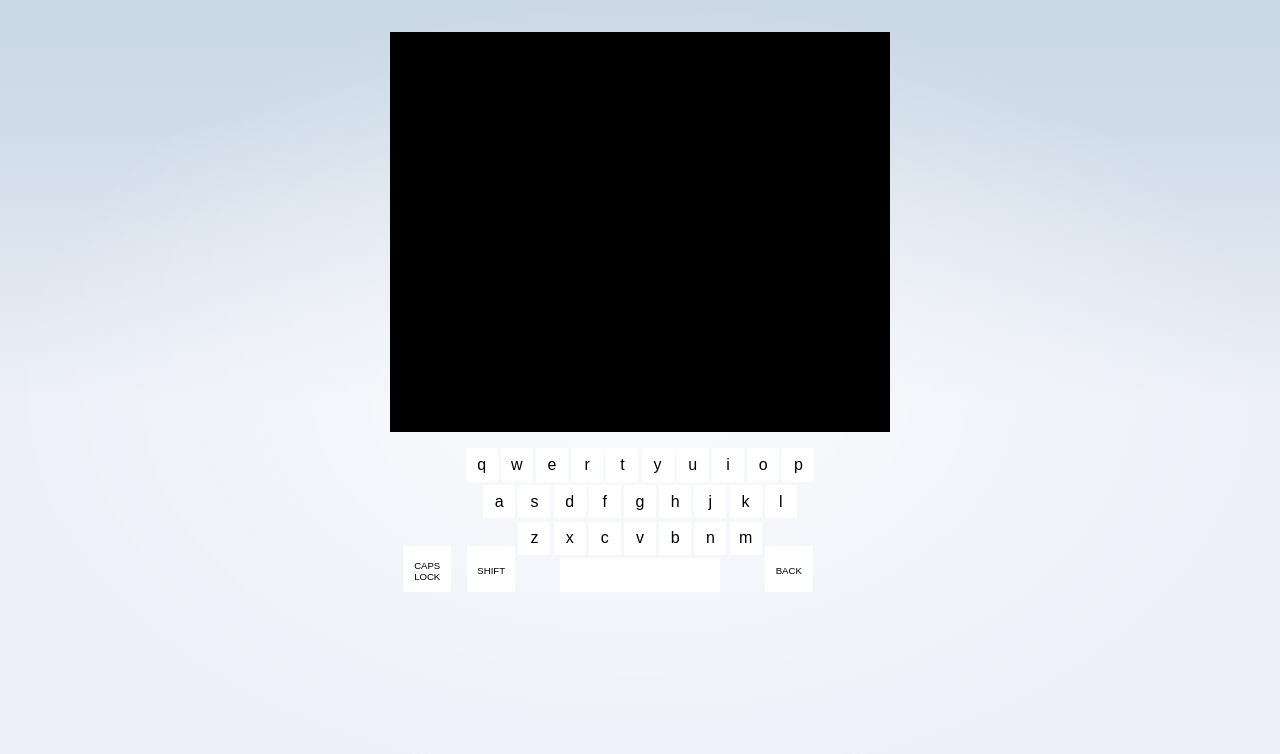
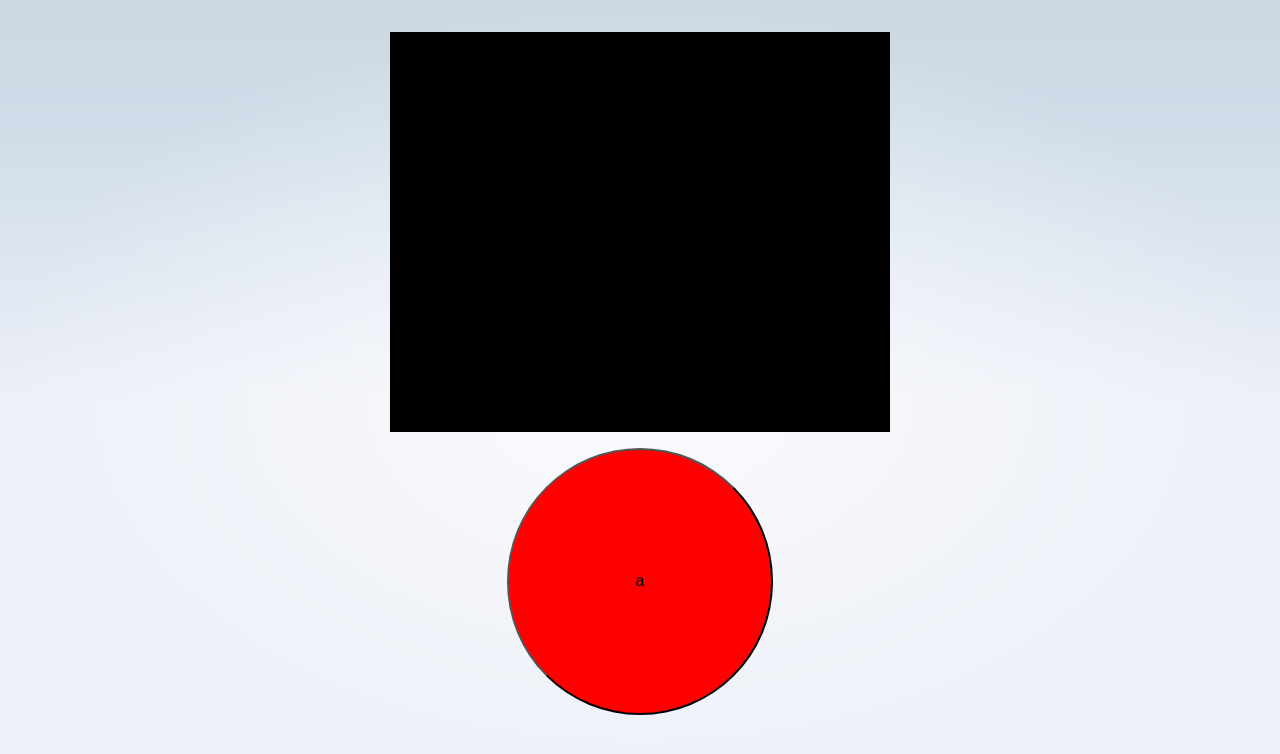
Before and after one commit to CatalinBucuresteanu/Keyboard, a SvelteKit app: page / in a window 1280 px wide. Shown: the top 754 px of the page. Built offline with nearby package versions, Linux system fonts and the light colour scheme.

Commit message:
Added polar coordinates

```diff
--- a/src/routes/+page.svelte
+++ b/src/routes/+page.svelte
@@ -40,47 +40,24 @@
 			shift = false;
 		}
 	}
+
+	function click(event: MouseEvent) {
+		event.preventDefault();
+		let r=Math.sqrt((event.clientX*event.clientX)+(event.clientY*event.clientY))
+		let theta=Math.atan2(event.clientY,event.clientX);
+		console.log(r,theta);
+	}
 </script>
 
 <p id="screen">{currentGuess}</p>
 
 <div class="controls">
 	<div class="keyboard">
-		<button
-			onclick={update}
-			data-key="backspace"
-			name="key"
-			value="backspace"
-		>
-			back
-		</button>
-		<button onclick={update} data-key="shift" name="key" value="shift">
-			shift
-		</button>
-		<button
-			onclick={update}
-			data-key="caps lock"
-			name="key"
-			value="caps lock"
-		>
-			caps lock
-		</button>
+	<button class="circle" onclick={click} >
+a
+	</button>
 
-		{#each ["qwertyuiop", "asdfghjkl", "zxcvbnm", " "] as row (row)}
-			<div class="row">
-				{#each row as letter, index (index)}
-					<button
-						onclick={update}
-						data-key={shift || capslock ? letter.toUpperCase() : letter}
-						disabled={false}
-						name="key"
-						value={letter}
-					>
-						{shift || capslock ? letter.toUpperCase() : letter}
-					</button>
-				{/each}
-			</div>
-		{/each}
+
 	</div>
 </div>
 
@@ -117,51 +94,12 @@
 		flex: 1;
 	}
 
-	.keyboard button,
-	.keyboard button:disabled {
-		--size: min(8vw, 4vh, 40px);
-		background-color: white;
-		color: black;
-		width: var(--size);
-		border: none;
-		border-radius: 2px;
-		font-size: calc(var(--size) * 0.5);
-		margin: 0;
-	}
+	.circle{
+		width: 200pt;
+		aspect-ratio: 1;
+		background-color: red;
+		margin: auto;
+		border-radius: 100%;
 
-	.keyboard button:focus {
-		background: var(--color-theme-1);
-		color: white;
-		outline: none;
-	}
-
-	.keyboard button[data-key="shift"],
-	.keyboard button[data-key="backspace"],
-	.keyboard button[data-key="caps lock"] {
-		position: absolute;
-		bottom: 0;
-		width: calc(1.5 * var(--size));
-		height: calc(1 / 3 * (100% - 2 * var(--gap)));
-		text-transform: uppercase;
-		font-size: calc(0.3 * var(--size));
-		padding-top: calc(0.15 * var(--size));
-	}
-
-	.keyboard button[data-key="shift"] {
-		right: calc(50% + 3.5 * var(--size) + 0.8rem);
-	}
-	.keyboard button[data-key="caps lock"] {
-		right: calc(50% + 5.5 * var(--size) + 0.8rem);
-	}
-
-	.keyboard button[data-key=" "] {
-		width: calc(var(--size) * 5);
-	}
-	.keyboard button[data-key="backspace"] {
-		left: calc(50% + 3.5 * var(--size) + 0.8rem);
-	}
-
-	.keyboard button[data-key="enter"]:disabled {
-		opacity: 0.5;
 	}
 </style>
```
